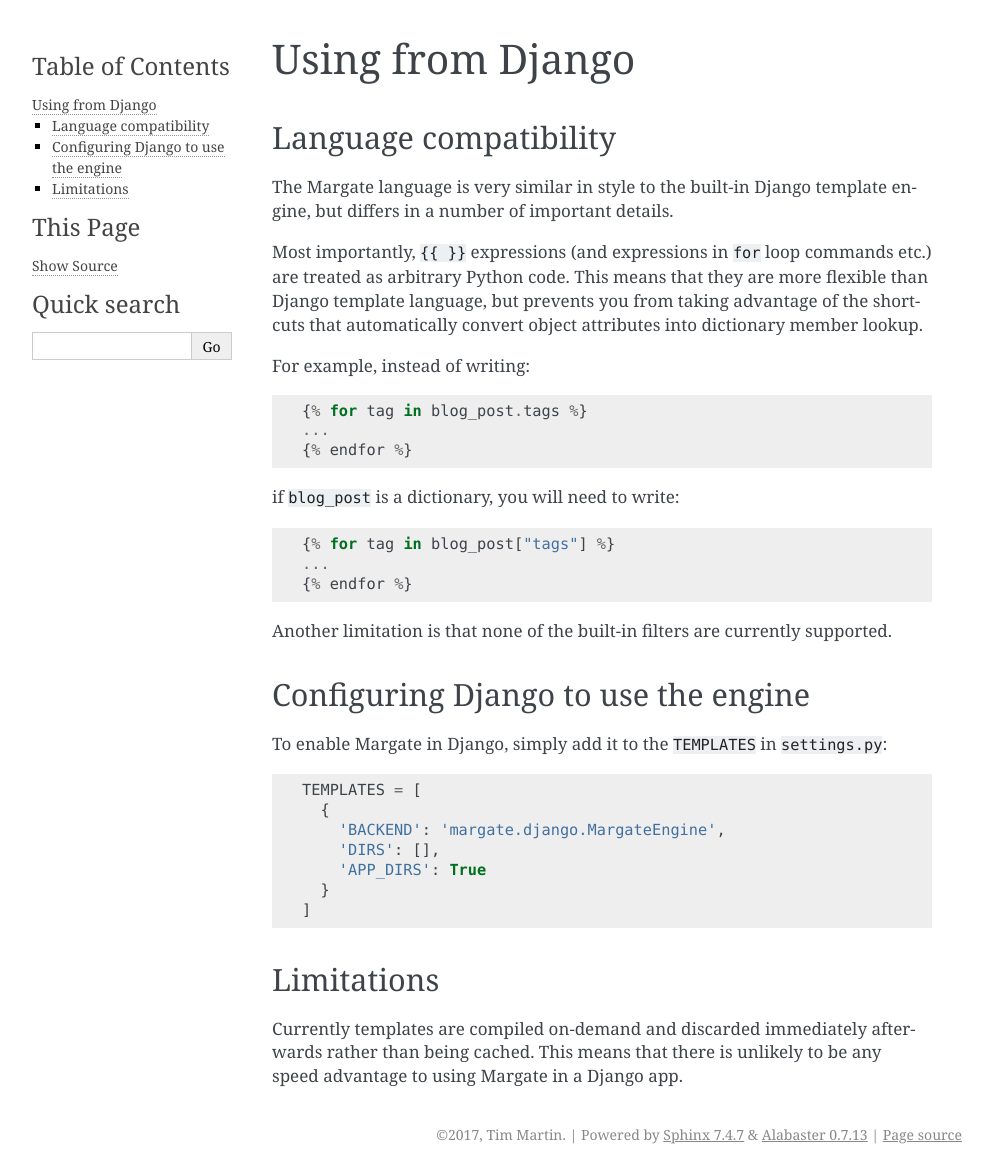
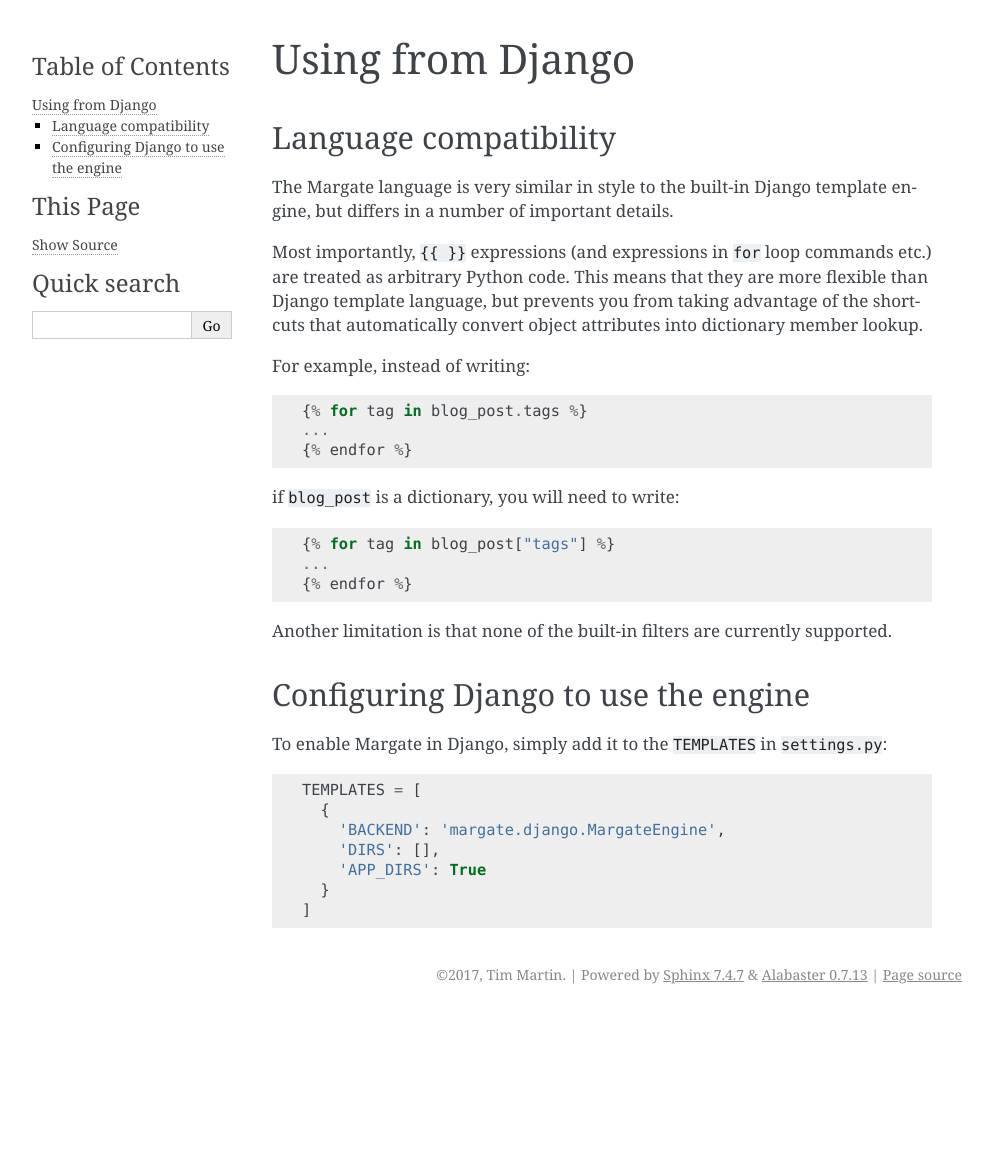
Before and after one commit to timmartin/margate, a Sphinx documentation site: the page built from docs/django.rst, in a window 1280 px wide. Shown: the whole page, without its empty margins (148-1141 px from the left). Built offline with Sphinx 7.4.7, drawn with Linux system fonts in a browser that asks for light colours; after the commit the page ends 1014 px from its top, so only the background shows below that.

Commit message:
Deleted outdated documentation

```diff
--- a/docs/django.rst
+++ b/docs/django.rst
@@ -41,10 +41,3 @@ To enable Margate in Django, simply add it to the ``TEMPLATES`` in
       'APP_DIRS': True
     }
   ]
-
-Limitations
------------
-
-Currently templates are compiled on-demand and discarded immediately
-afterwards rather than being cached. This means that there is unlikely
-to be any speed advantage to using Margate in a Django app.
```
